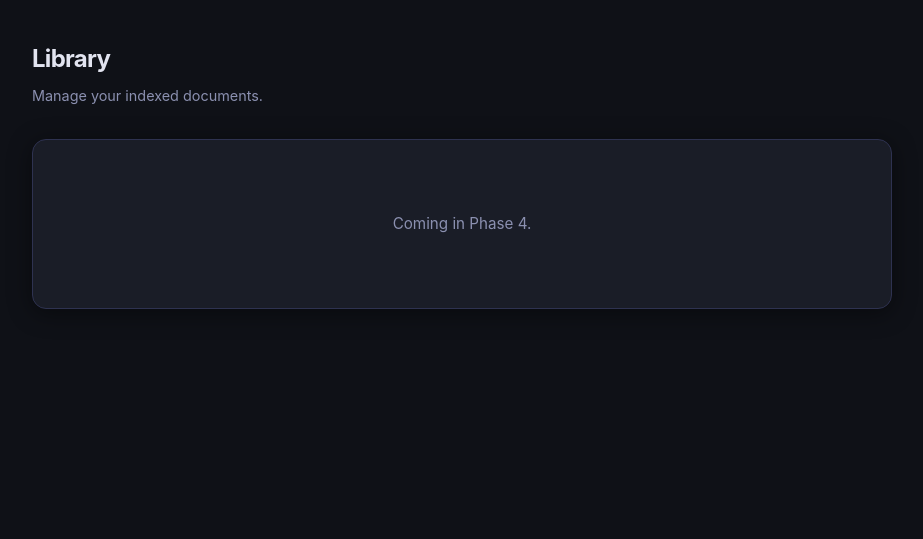
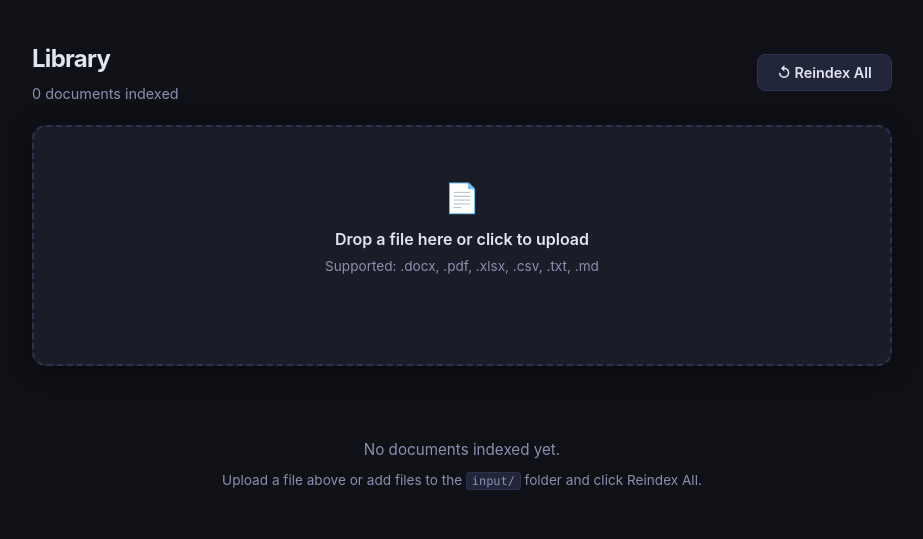
Before and after one commit to NickSanft/LoreCompendium, a FastAPI app: page /library in a window 1280 px wide. Shown: the part 53-592 px from the top of the page, without its empty margins (178-1101 px from the left). Run offline with FastAPI, Linux system fonts and the light colour scheme; parts of the project's set-up code (start-up, migrations or seed data) failed here and were passed over; some libraries are stand-ins or nearby versions.

Commit message:
Added new functionality for the web app as well as tests

```diff
--- a/templates/library.html
+++ b/templates/library.html
@@ -2,10 +2,107 @@
 {% block title %}Library — Lore Compendium{% endblock %}
 
 {% block content %}
-<h1 class="page-title">Library</h1>
-<p class="page-subtitle">Manage your indexed documents.</p>
+<div class="flex justify-between items-center" style="margin-bottom:1.25rem; flex-wrap:wrap; gap:.75rem;">
+  <div>
+    <h1 class="page-title" style="margin-bottom:.2rem;">Library</h1>
+    <p class="page-subtitle" style="margin-bottom:0;">{{ files|length }} document{{ 's' if files|length != 1 else '' }} indexed</p>
+  </div>
+  <div class="flex gap-1 items-center" style="flex-wrap:wrap;">
+    <span id="reindex-status"></span>
+    <button class="btn btn-secondary"
+            hx-post="/library/reindex"
+            hx-target="#reindex-status"
+            hx-swap="innerHTML">
+      ↺ Reindex All
+    </button>
+  </div>
+</div>
 
-<div class="card">
-  <p class="empty-state text-muted">Coming in Phase 4.</p>
+<!-- Upload area -->
+<div class="card upload-area" id="upload-area" style="margin-bottom:1.5rem;">
+  <form id="upload-form"
+        hx-post="/library/upload"
+        hx-target="#upload-notice"
+        hx-swap="innerHTML"
+        hx-encoding="multipart/form-data"
+        hx-indicator="#upload-spinner">
+    <input type="file" id="file-input" name="file" accept="{{ supported }}" style="display:none"
+           onchange="this.form.requestSubmit()" />
+    <div class="upload-prompt" onclick="document.getElementById('file-input').click()">
+      <span style="font-size:1.8rem;">📄</span>
+      <p style="margin:.4rem 0 .2rem; font-weight:600;">Drop a file here or click to upload</p>
+      <p class="text-muted text-sm">Supported: {{ supported }}</p>
+    </div>
+    <span id="upload-spinner" class="htmx-indicator flex items-center gap-1 mt-1" style="justify-content:center;">
+      <span class="spinner"></span>
+      <span class="text-muted text-sm">Uploading…</span>
+    </span>
+  </form>
+  <div id="upload-notice" style="margin-top:.5rem;"></div>
 </div>
+
+<!-- File table -->
+{% if files %}
+<div style="overflow-x:auto;">
+  <table class="file-table">
+    <thead>
+      <tr>
+        <th>File</th>
+        <th>Size</th>
+        <th>Chunks</th>
+        <th>Indexed</th>
+        <th></th>
+      </tr>
+    </thead>
+    <tbody id="file-tbody">
+      {% for file in files %}
+        {% include "partials/file_row.html" %}
+      {% endfor %}
+    </tbody>
+  </table>
+</div>
+{% else %}
+<div class="empty-state">
+  <p>No documents indexed yet.</p>
+  <p class="text-sm mt-1">Upload a file above or add files to the <code>input/</code> folder and click Reindex All.</p>
+</div>
+{% endif %}
+
+<script>
+  // Drag-and-drop support
+  var area = document.getElementById('upload-area');
+  area.addEventListener('dragover', function(e) {
+    e.preventDefault();
+    area.classList.add('drag-over');
+  });
+  area.addEventListener('dragleave', function() {
+    area.classList.remove('drag-over');
+  });
+  area.addEventListener('drop', function(e) {
+    e.preventDefault();
+    area.classList.remove('drag-over');
+    var files = e.dataTransfer.files;
+    if (files.length > 0) {
+      var input = document.getElementById('file-input');
+      input.files = files;
+      input.dispatchEvent(new Event('change'));
+    }
+  });
+
+  // Prepend new file rows to tbody
+  document.body.addEventListener('htmx:afterSwap', function(e) {
+    if (e.detail.target && e.detail.target.id === 'upload-notice') {
+      var row = e.detail.xhr.responseText.match(/<tr[\s\S]*?<\/tr>/);
+      if (row) {
+        var tbody = document.getElementById('file-tbody');
+        if (tbody) {
+          var tmp = document.createElement('tbody');
+          tmp.innerHTML = row[0];
+          tbody.prepend(tmp.firstChild);
+          htmx.process(tbody);
+        }
+      }
+    }
+  });
+</script>
 {% endblock %}
--- a/web_app.py
+++ b/web_app.py
@@ -9,24 +9,51 @@ import uuid
 from contextlib import asynccontextmanager
 from typing import Optional
 
-from fastapi import FastAPI, Form, HTTPException, Request
+from datetime import datetime
+
+from fastapi import FastAPI, File, Form, HTTPException, Request, UploadFile
 from fastapi.responses import HTMLResponse, RedirectResponse, StreamingResponse
 from fastapi.staticfiles import StaticFiles
 from fastapi.templating import Jinja2Templates
+from urllib.parse import quote as _url_quote
 
 from document_engine import (
+    get_chunk_counts,
+    get_chunks_for_file,
+    get_duplicate_source,
     get_indexed_files,
     initialize_vectorstore,
     query_documents,
     query_documents_scoped,
     similarity_search,
+    trigger_reindex,
+    INGESTION_QUEUE,
 )
-from lore_utils import check_ollama_health, setup_logging
+from lore_utils import check_ollama_health, DOC_FOLDER, setup_logging, SUPPORTED_EXTENSIONS
 
 logger = logging.getLogger(__name__)
 
 templates = Jinja2Templates(directory="templates")
 templates.env.filters["basename"] = _os.path.basename
+templates.env.filters["urlencode"] = _url_quote
+
+
+def _fmt_size(n: int) -> str:
+    for unit in ("B", "KB", "MB", "GB"):
+        if abs(n) < 1024:
+            return f"{n:.0f} {unit}"
+        n /= 1024
+    return f"{n:.1f} TB"
+
+
+def _fmt_ts(mtime) -> str:
+    if not mtime:
+        return "unknown"
+    return datetime.fromtimestamp(float(mtime)).strftime("%Y-%m-%d %H:%M")
+
+
+templates.env.filters["fmt_size"] = _fmt_size
+templates.env.filters["fmt_ts"] = _fmt_ts
 
 _MAX_QUERY_LENGTH = 500
 _STREAM_INTERVAL = 0.5   # seconds between intermediate SSE edits
@@ -85,10 +112,126 @@ async def search_page(request: Request):
 
 @app.get("/library")
 async def library_page(request: Request):
+    manifest = await asyncio.to_thread(get_indexed_files)
+    chunk_counts = await asyncio.to_thread(get_chunk_counts)
+    files = []
+    for path, sig in sorted(manifest.items(), key=lambda x: _os.path.basename(x[0]).lower()):
+        files.append({
+            "path": path,
+            "name": _os.path.basename(path),
+            "size": sig.get("size", 0),
+            "mtime": sig.get("mtime"),
+            "chunks": chunk_counts.get(path, 0),
+        })
     return templates.TemplateResponse(
         request, "library.html",
-        {"active_page": "library"},
+        {"active_page": "library", "files": files,
+         "supported": ", ".join(SUPPORTED_EXTENSIONS)},
     )
+
+
+@app.post("/library/upload", response_class=HTMLResponse)
+async def library_upload(request: Request, file: UploadFile = File(...)):
+    ext = _os.path.splitext(file.filename)[1].lower()
+    if ext not in SUPPORTED_EXTENSIONS:
+        return HTMLResponse(
+            f'<div class="alert alert-error">Unsupported file type: {html_mod.escape(ext)}. '
+            f'Allowed: {", ".join(SUPPORTED_EXTENSIONS)}</div>',
+            status_code=422,
+        )
+    save_path = _os.path.join(DOC_FOLDER, file.filename)
+    is_update = _os.path.exists(save_path)
+    content = await file.read()
+    with open(save_path, "wb") as f:
+        f.write(content)
+
+    duplicate = await asyncio.to_thread(get_duplicate_source, save_path)
+    notice = ""
+    if duplicate and duplicate != file.filename:
+        notice = f'<div class="alert alert-error mt-1">⚠ Duplicate of already-indexed <strong>{html_mod.escape(duplicate)}</strong>.</div>'
+    elif is_update:
+        notice = '<div class="alert alert-info mt-1">🔄 Updated existing file.</div>'
+
+    # Queue for ingestion
+    INGESTION_QUEUE.put(("update", save_path))
+
+    size = len(content)
+    row_html = templates.env.get_template("partials/file_row.html").render(
+        file={
+            "path": save_path,
+            "name": file.filename,
+            "size": size,
+            "mtime": None,
+            "chunks": 0,
+        },
+        indexing=True,
+    )
+    return HTMLResponse(f'{notice}{row_html}')
+
+
+@app.post("/library/reindex", response_class=HTMLResponse)
+async def library_reindex():
+    count = await asyncio.to_thread(trigger_reindex)
+    if count == 0:
+        return HTMLResponse('<span class="alert alert-info">No files found in input folder.</span>')
+    return HTMLResponse(f'<span class="alert alert-success">Queued {count} file(s) for re-indexing.</span>')
+
+
+@app.delete("/library/file/{name}", response_class=HTMLResponse)
+async def library_delete(name: str):
+    safe_name = _os.path.basename(name)  # prevent path traversal
+    file_path = _os.path.join(DOC_FOLDER, safe_name)
+    if not _os.path.exists(file_path):
+        raise HTTPException(status_code=404, detail="File not found")
+    _os.remove(file_path)
+    # Watchdog will detect deletion; also queue explicitly for safety
+    INGESTION_QUEUE.put(("delete", file_path))
+    return HTMLResponse("")  # HTMX hx-swap="delete" removes the row
+
+
+# ── Chunk explorer ────────────────────────────────────────────────────────────
+
+@app.get("/chunks/{filename}")
+async def chunks_page(request: Request, filename: str):
+    full_path = await asyncio.to_thread(_resolve_scope, filename)
+    if full_path is None:
+        raise HTTPException(status_code=404, detail=f"'{filename}' is not indexed.")
+    manifest = await asyncio.to_thread(get_indexed_files)
+    sig = manifest.get(full_path, {})
+    chunk_counts = await asyncio.to_thread(get_chunk_counts)
+    return templates.TemplateResponse(
+        request, "chunks.html",
+        {
+            "active_page": "library",
+            "filename": filename,
+            "full_path": full_path,
+            "size": sig.get("size", 0),
+            "chunk_count": chunk_counts.get(full_path, 0),
+        },
+    )
+
+
+@app.get("/chunks/{filename}/data", response_class=HTMLResponse)
+async def chunks_data(filename: str, q: str = ""):
+    full_path = await asyncio.to_thread(_resolve_scope, filename)
+    if full_path is None:
+        return HTMLResponse('<div class="empty-state">File not found in index.</div>')
+
+    if q.strip():
+        # Scored by similarity — reuse similarity_search with large k
+        raw = await asyncio.to_thread(similarity_search, q.strip(), 100, full_path)
+        chunks = [
+            {"content": doc.page_content, "metadata": doc.metadata, "score": round(score, 3)}
+            for doc, score in raw
+        ]
+    else:
+        # All chunks in document order, no score
+        raw = await asyncio.to_thread(get_chunks_for_file, full_path)
+        chunks = [{"content": c["content"], "metadata": c["metadata"], "score": None} for c in raw]
+
+    env = templates.env
+    t = env.get_template("partials/chunk_list.html")
+    return HTMLResponse(t.render(chunks=chunks, query=q))
 
 
 @app.get("/health")
@@ -166,9 +309,14 @@ async def search_stream(job_id: str):
                     break
                 if chunk is None:  # sentinel — generation complete
                     escaped = html_mod.escape(accumulated)
+                    copy_js = "navigator.clipboard.writeText(this.dataset.text)"
                     final_html = (
                         f'<div class="answer-block">'
                         f'<pre class="answer-text">{escaped}</pre>'
+                        f'<div class="result-footer" style="margin-top:.75rem;">'
+                        f'<button class="btn btn-secondary btn-sm" '
+                        f'onclick="{copy_js}" data-text="{escaped}">Copy</button>'
+                        f'</div>'
                         f'</div>'
                     )
                     yield f"data: {final_html}\n\n"
```
Also changed, not shown: templates/chunks.html (added, +40 -0 lines), templates/partials/chunk_list.html (added, +42 -0 lines), templates/partials/file_row.html (added, +25 -0 lines), tests/test_web_app.py (+200 -1 lines).
